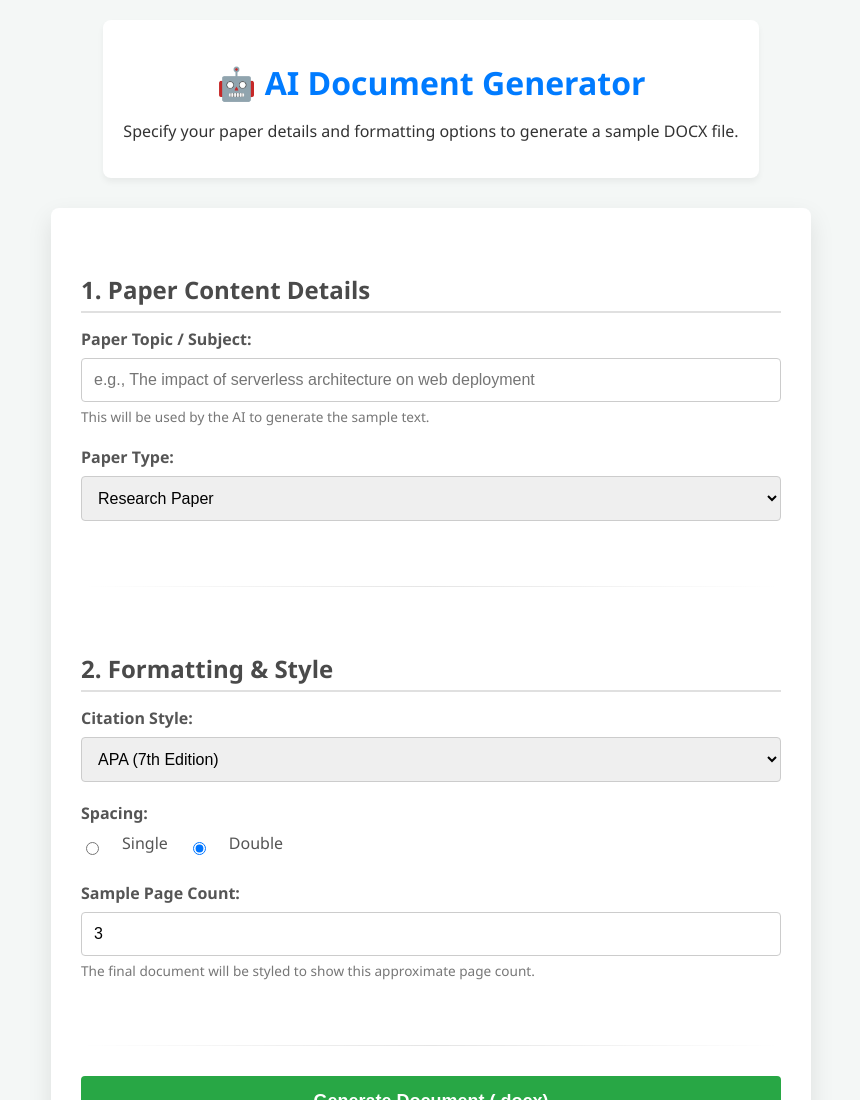
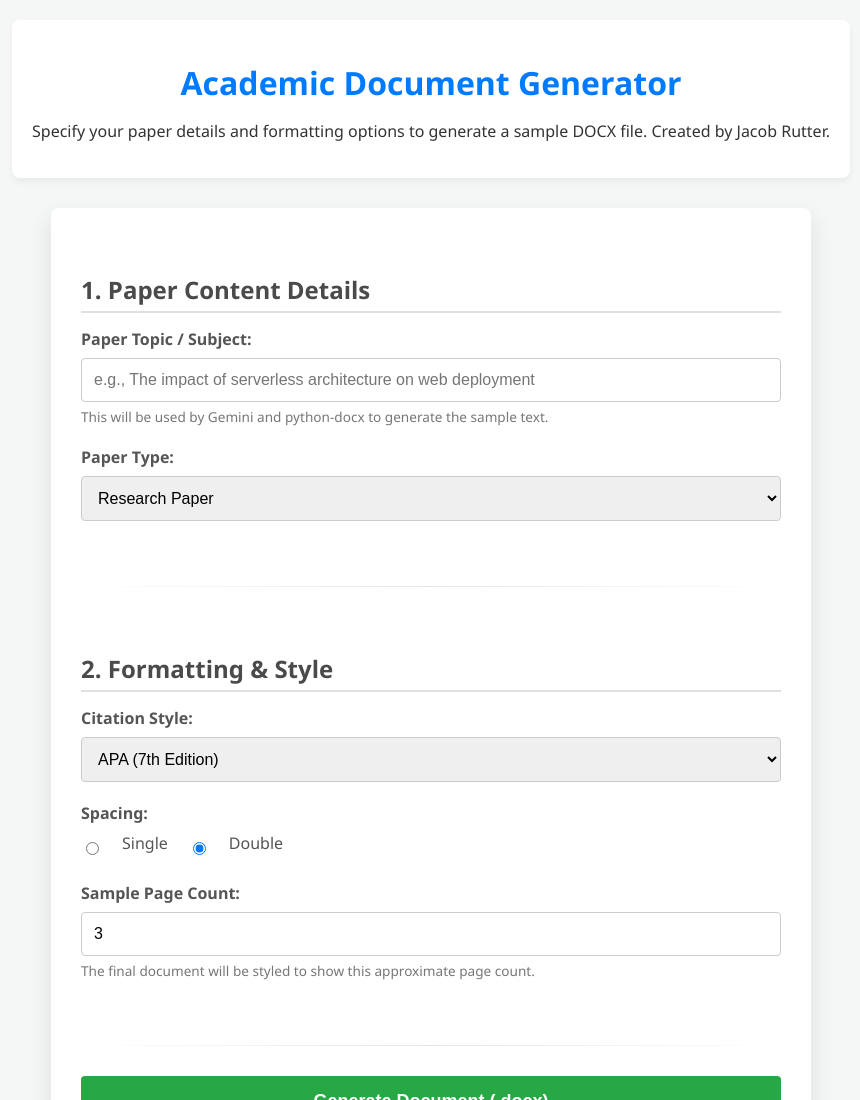
Before and after one commit to Jacob-Rutter22/csc180-final-project, a plain HTML site: page index.html in a window 1280 px wide. Shown: the top 1100 px of the page, without its empty margins (209-1069 px from the left). Drawn offline with Linux system fonts and the light colour scheme.

Commit message:
Change AI Document Generator to Academic Document Generator
Updated header and description text for clarity.

```diff
--- a/index.html
+++ b/index.html
@@ -9,8 +9,8 @@
 <body>
 
     <header>
-        <h1>🤖 AI Document Generator</h1>
-        <p>Specify your paper details and formatting options to generate a sample DOCX file.</p>
+        <h1>Academic Document Generator</h1>
+        <p>Specify your paper details and formatting options to generate a sample DOCX file. Created by Jacob Rutter.</p>
     </header>
 
     <main>
@@ -21,7 +21,7 @@
                 <div class="form-group">
                     <label for="topic">Paper Topic / Subject:</label>
                     <input type="text" id="topic" name="topic" placeholder="e.g., The impact of serverless architecture on web deployment" required>
-                    <small>This will be used by the AI to generate the sample text.</small>
+                    <small>This will be used by Gemini and python-docx to generate the sample text.</small>
                 </div>
                 <div class="form-group">
                     <label for="type">Paper Type:</label>
```
